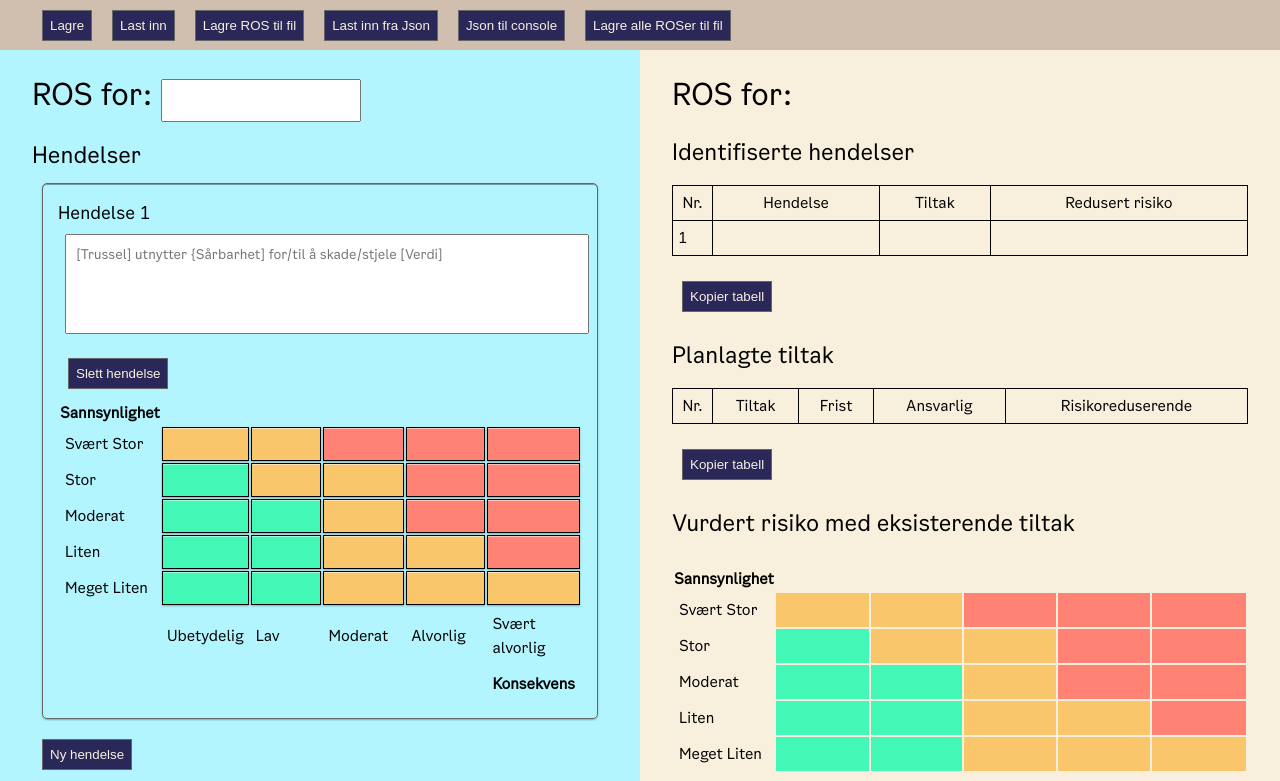
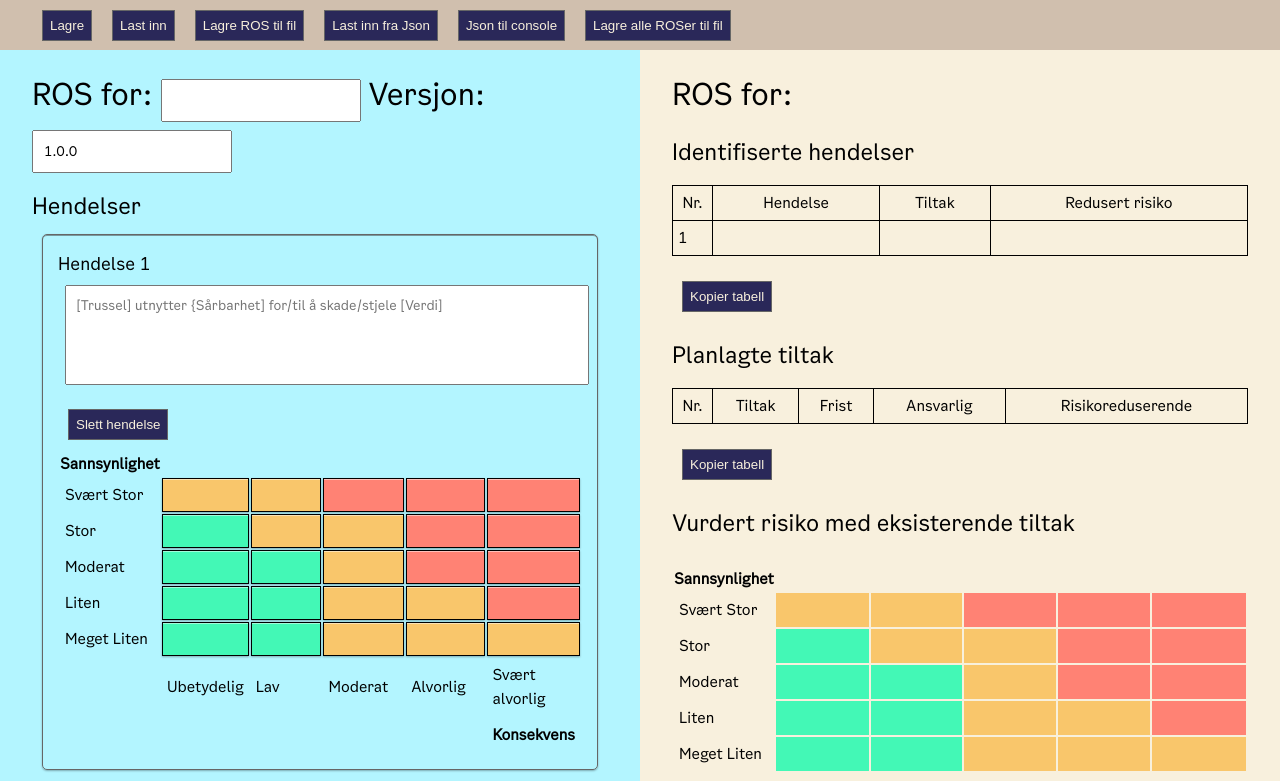
Before and after one commit to oslokommune/rosinator, a Vue app: page / in a window 1280 px wide. Shown: the top 781 px of the page. Built offline with nearby package versions, Linux system fonts and the light colour scheme.

Commit message:
Save with tilte + version

```diff
--- a/src/App.vue
+++ b/src/App.vue
@@ -14,6 +14,7 @@ export default {
       tittel: '',
       saveEmoji : false,
       loadOverlay: false,
+      version: '1.0.0',
       savedLocal: []
     }
   },
@@ -44,7 +45,8 @@ export default {
       a.href = URL.createObjectURL(new Blob([JSON.stringify(tmp, null, 2)], {
         type: "application/json"
       }));
-      a.setAttribute("download", "data.json");
+      // filename string  is title + version
+      a.setAttribute("download", this.tittel + "-" + this.version + ".json");
       document.body.appendChild(a);
       a.click();
       document.body.removeChild(a);
@@ -119,6 +121,7 @@ export default {
       this.hendelser = data.hendelser;
       this.tiltak = data.tiltak;
       this.tittel = key;
+      this.version = data.version;
       this.loadOverlay = false;
     },
     loadSelected() {
@@ -209,7 +212,7 @@ export default {
     <button @click="exportJsonToConsole">Json til console</button>
     <button @click="exportLocalToJson">Lagre alle ROSer til fil</button>
     <br />
-    <span v-if="saveEmoji">Lagrer ... 💾</span>
+    <span v-if="saveEmoji">Lagrer {{ tittel }} ... 💾</span>
   </nav>
 
   <div class="loading-menu" v-if="loadOverlay">
@@ -221,7 +224,7 @@ export default {
   <div class="loading-overlay" v-if="loadOverlay"></div>
 
   <div id="edit" class="edit">
-  <h1>ROS for: <input v-model="tittel" /></h1>
+  <h1>ROS for: <input v-model="tittel" /> Versjon: <input v-model="version" /></h1>
   <h2>Hendelser</h2>
     <div class="hendelse" v-for="(hendelse, index) in hendelser">
       <h3>Hendelse {{ index + 1 }}</h3>
```
